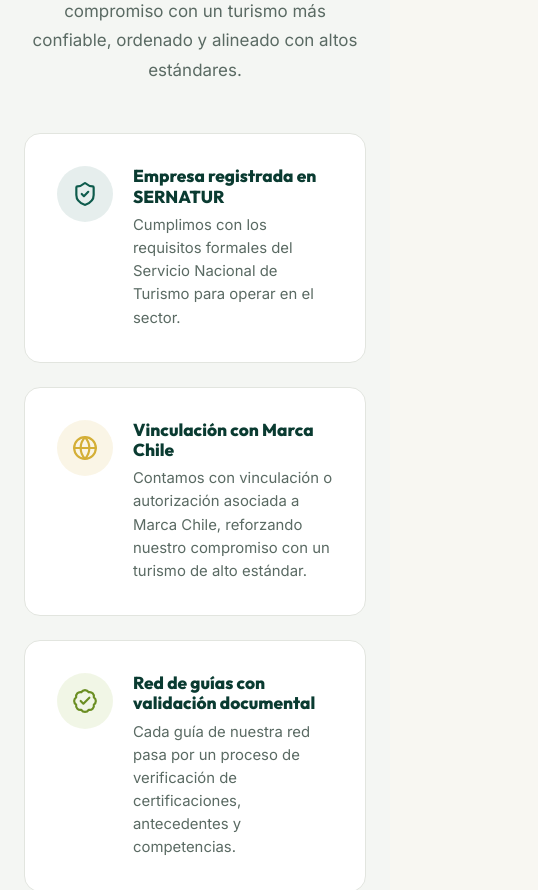
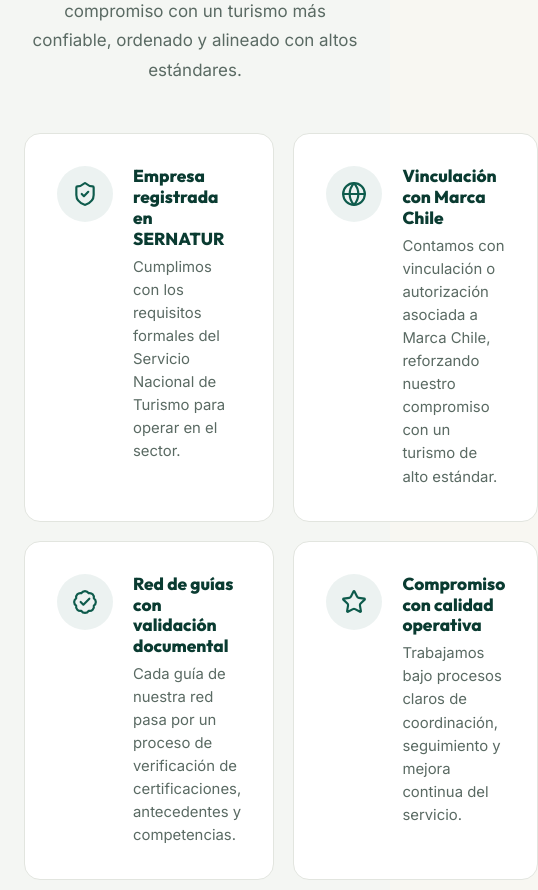
Before and after one commit to guiaalacartaoficial/guia-a-la-carta-web, a React (Vite) app: page /quienes-somos in a window 390 px wide. Shown: the part 7660-8550 px from the top of the page, 538 px wide, since content can reach past the window. Built offline with nearby package versions, Linux system fonts and the light colour scheme; no server answers.

Commit message:
UI: Align respaldo cards in one line and add green themes and image support

```diff
--- a/src/pages/QuienesSomos.css
+++ b/src/pages/QuienesSomos.css
@@ -553,8 +553,8 @@
 
 .ns-respaldo-grid {
   display: grid;
-  grid-template-columns: repeat(2, 1fr);
-  gap: 1.5rem;
+  grid-template-columns: repeat(4, 1fr);
+  gap: 1.2rem;
 }
 
 .ns-respaldo-card {
@@ -583,23 +583,15 @@
   align-items: center;
   justify-content: center;
   flex-shrink: 0;
+  background: rgba(14, 91, 76, 0.08); /* Fondo verde suave unificado */
+  color: var(--c-primary); /* Icono verde principal */
 }
 
-.ns-respaldo-card:nth-child(1) .ns-respaldo-seal {
-  background: rgba(14, 91, 76, 0.1);
-  color: var(--c-primary);
-}
-.ns-respaldo-card:nth-child(2) .ns-respaldo-seal {
-  background: rgba(212, 175, 55, 0.12);
-  color: var(--ns-gold);
-}
-.ns-respaldo-card:nth-child(3) .ns-respaldo-seal {
-  background: rgba(159, 192, 90, 0.15);
-  color: #6B8E23;
-}
-.ns-respaldo-card:nth-child(4) .ns-respaldo-seal {
-  background: rgba(14, 91, 76, 0.1);
-  color: var(--c-primary);
+.ns-respaldo-img {
+  width: 100%;
+  height: 100%;
+  object-fit: contain;
+  padding: 8px; /* Espacio para que el logo no toque los bordes */
 }
 
 .ns-respaldo-text h4 {
@@ -729,7 +721,7 @@
   }
 
   .ns-respaldo-grid {
-    grid-template-columns: 1fr;
+    grid-template-columns: repeat(2, 1fr);
   }
 }
 
--- a/src/pages/QuienesSomos.jsx
+++ b/src/pages/QuienesSomos.jsx
@@ -90,21 +90,25 @@ const enfoqueItems = [
 const respaldoItems = [
   {
     icon: <ShieldCheck size={26} />,
+    img: null, // Espacio para logo futuro
     title: 'Empresa registrada en SERNATUR',
     desc: 'Cumplimos con los requisitos formales del Servicio Nacional de Turismo para operar en el sector.'
   },
   {
     icon: <Globe size={26} />,
+    img: null, // Espacio para logo futuro
     title: 'Vinculación con Marca Chile',
     desc: 'Contamos con vinculación o autorización asociada a Marca Chile, reforzando nuestro compromiso con un turismo de alto estándar.'
   },
   {
     icon: <BadgeCheck size={26} />,
+    img: null, // Espacio para logo futuro
     title: 'Red de guías con validación documental',
     desc: 'Cada guía de nuestra red pasa por un proceso de verificación de certificaciones, antecedentes y competencias.'
   },
   {
     icon: <Star size={26} />,
+    img: null, // Espacio para logo futuro
     title: 'Compromiso con calidad operativa',
     desc: 'Trabajamos bajo procesos claros de coordinación, seguimiento y mejora continua del servicio.'
   }
@@ -333,7 +337,13 @@ const QuienesSomos = () => {
                   className={`ns-respaldo-card ns-animate ns-animate-delay-${idx + 1}`}
                   key={idx}
                 >
-                  <div className="ns-respaldo-seal">{item.icon}</div>
+                  <div className="ns-respaldo-seal">
+                    {item.img ? (
+                      <img src={item.img} alt={item.title} className="ns-respaldo-img" />
+                    ) : (
+                      item.icon
+                    )}
+                  </div>
                   <div className="ns-respaldo-text">
                     <h4>{item.title}</h4>
                     <p>{item.desc}</p>
```
